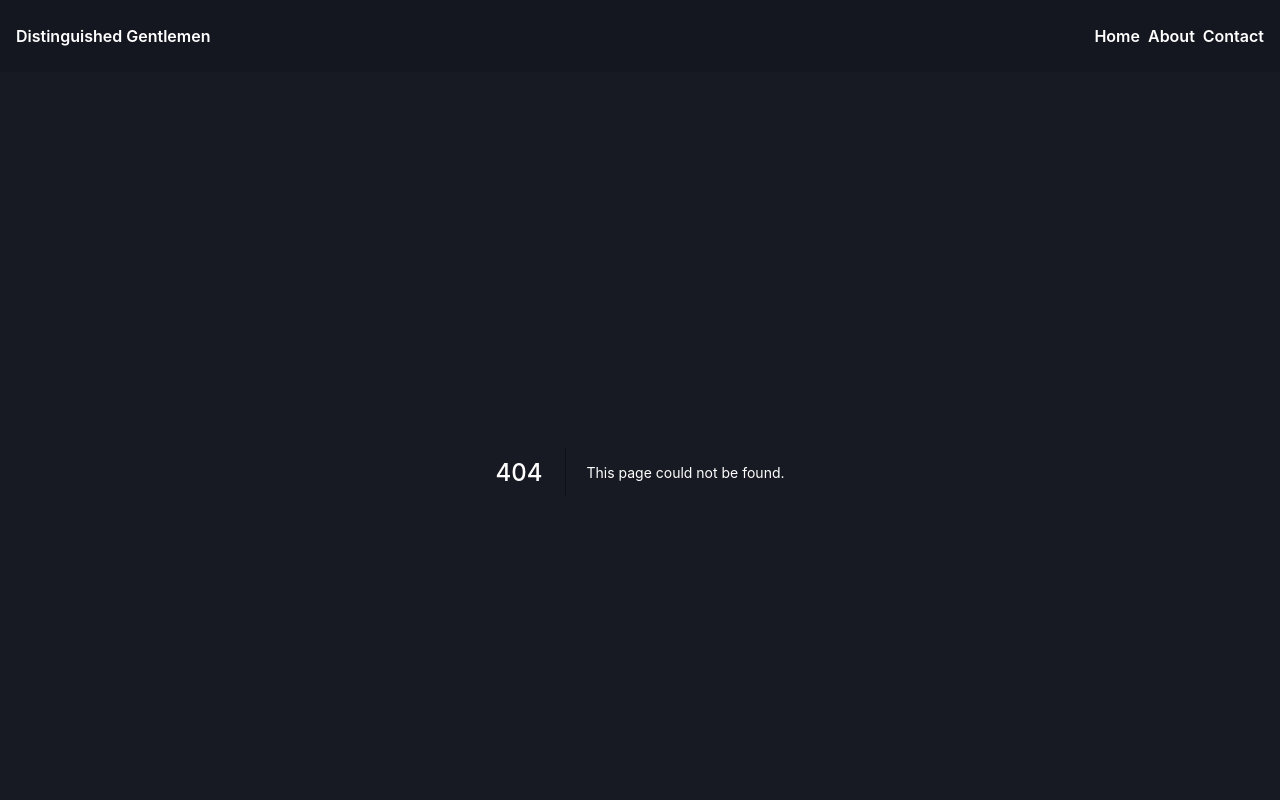
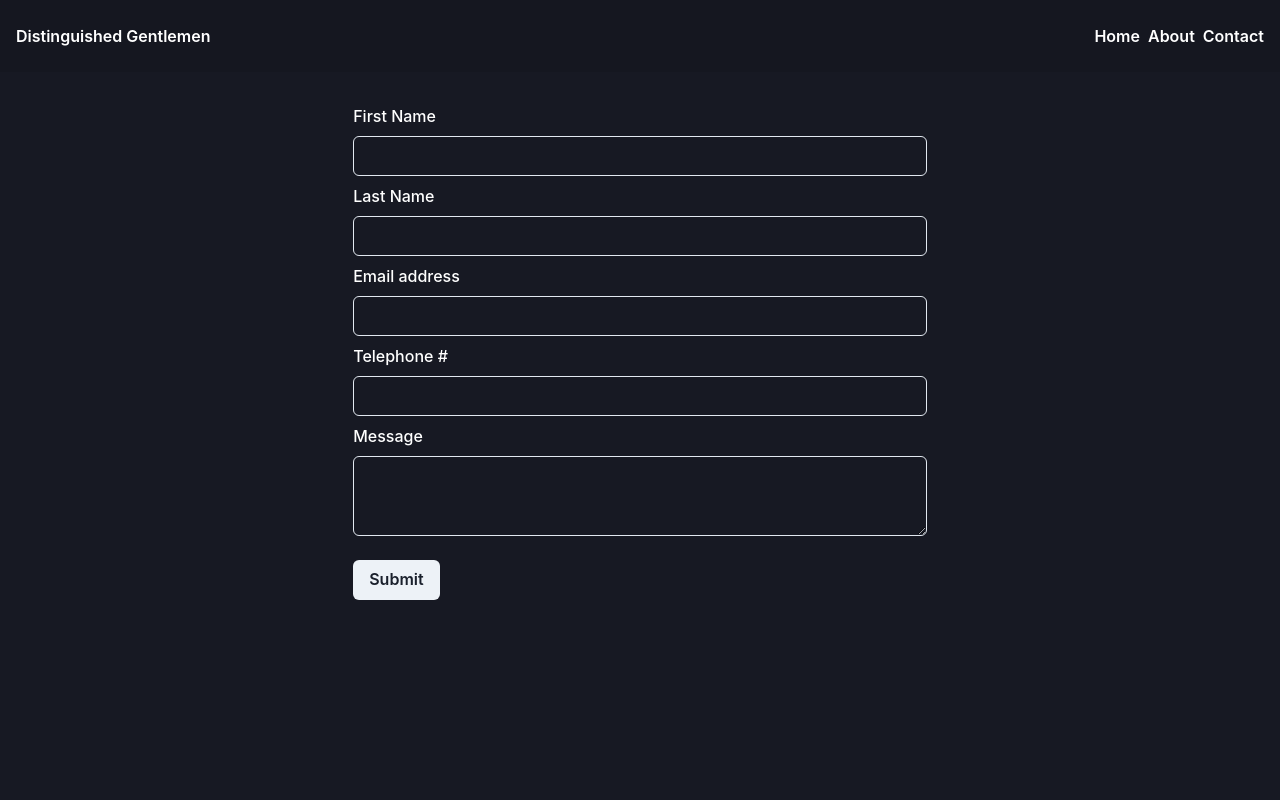
Before and after one commit to shoeJuice/distinguished-gentlemens-club, a Next.js app: page /contact in a window 1280 px wide. Before the commit this address had no page. Shown: the top 800 px of the page. Built offline with nearby package versions, Linux system fonts and the light colour scheme.

Commit message:
Changes: - Added new page /contact - Set up ContactForm component, hooked up to backend - Renamed /modules/forms/utils to /modules/forms/functions - Renamed formSubmit to submitContactForm

```diff
--- a/config/firebaseConfig.ts
+++ b/config/firebaseConfig.ts
@@ -1,7 +1,6 @@
 import { initializeApp } from "firebase/app";
 import { getFirestore } from "firebase/firestore";
 
-console.log(process.env)
 
 /**
  * Main firebase app instance
--- a/modules/forms/ContactForm.tsx
+++ b/modules/forms/ContactForm.tsx
@@ -7,8 +7,12 @@ import {
   FormLabel,
   FormErrorMessage,
   FormHelperText,
+  Textarea,
+  Text,
+  Button,
+  VStack
 } from "@chakra-ui/react";
-import { FormMethods } from "./utils";
+import { submitContactForm } from "./functions";
 
 /**
  * Render a Contact Form
@@ -16,17 +20,127 @@ import { FormMethods } from "./utils";
 
 // TODO: Decide between importing submit handler from a separate file for mocking or include it within React component
 
+export const ContactForm = ({ onSubmit }: any) => {
+  const [formSubmitted, setFormSubmitted] = useState<boolean>(false);
+  const [message, setMessage] = useState<string>("");
+  const [hasText, setHasText] = useState<boolean>(false);
 
-export const ContactForm = ({onSubmit} : any) => {
+  const emailRef = useRef<HTMLInputElement>(null);
+  const firstNameRef = useRef<HTMLInputElement>(null);
+  const lastNameRef = useRef<HTMLInputElement>(null);
+  const messageRef = useRef<HTMLTextAreaElement>(null);
+  const telephoneRef = useRef<HTMLInputElement>(null);
 
-    FormMethods.handleSubmit = () => {
-        console.log("Submitting form");
+  useEffect(() => {
+    if (messageRef.current) {
+      messageRef.current.maxLength = 500;
+      messageRef.current.addEventListener("input", () => {
+        if (messageRef.current) {
+          setMessage(messageRef.current.value);
+        }
+      });
     }
+  }, []);
 
-    return (<Box>
+  return !formSubmitted ? (
+    <Box paddingY={8}>
+      <VStack alignItems="flex-start">
         <FormControl>
-            <FormLabel htmlFor="email">Email address</FormLabel>
-            <Input type="email" id="email" aria-describedby="email-helper-text" />
+          <FormLabel htmlFor="email">First Name</FormLabel>
+          <Input
+            type="text"
+            id="first-name"
+            ref={firstNameRef}
+            aria-describedby="first-name-helper-text"
+          />
         </FormControl>
-    </Box>);
-}
+        <FormControl>
+          <FormLabel htmlFor="email">Last Name</FormLabel>
+          <Input
+            type="text"
+            id="last-name"
+            ref={lastNameRef}
+            aria-describedby="last-name-helper-text"
+          />
+        </FormControl>
+        <FormControl>
+          <FormLabel htmlFor="email">Email address</FormLabel>
+          <Input
+            type="email"
+            id="email"
+            ref={emailRef}
+            aria-describedby="email-helper-text"
+          />
+        </FormControl>
+        <FormControl>
+          <FormLabel htmlFor="email">Telephone #</FormLabel>
+          <Input
+            type="tel"
+            id="telephone"
+            ref={telephoneRef}
+            aria-describedby="tel-helper-text"
+          />
+        </FormControl>
+        <FormControl
+          isInvalid={
+            messageRef.current
+              ? messageRef.current.textLength > messageRef.current.maxLength
+              : false
+          }
+        >
+          <FormLabel htmlFor="message">Message</FormLabel>
+          <Textarea
+            id="message"
+            ref={messageRef}
+            aria-describedby="message-helper-text"
+          />
+          <FormHelperText>
+            {message.length
+              ? `${message.length}/${messageRef.current?.maxLength}`
+              : ""}
+          </FormHelperText>
+        </FormControl>
+        <Button
+          mt={2}
+          onClick={() => {
+            if (
+              messageRef.current &&
+              firstNameRef.current &&
+              lastNameRef.current &&
+              emailRef.current &&
+              telephoneRef.current
+            ) {
+              let newForm = {
+                "First Name": firstNameRef.current.value,
+                "Last Name": lastNameRef.current.value,
+                "Email Address": emailRef.current.value,
+                "Phone #": telephoneRef.current.value,
+                Message: messageRef.current.value,
+              };
+              submitContactForm(newForm).then((res) => {
+                switch (res.status) {
+                  case 200:
+                    setFormSubmitted(true);
+                    break;
+                  default:
+                    console.log(res);
+                    window.alert(res);
+                    break;
+                }
+              });
+            } else {
+              window.alert("Please fill out all fields");
+            }
+          }}
+        >
+          Submit
+        </Button>
+      </VStack>
+    </Box>
+  ) : (
+    <Text>
+      Thank you for your submission! We will get back to you as soon as
+      possible.
+    </Text>
+  );
+};
--- /dev/null
+++ b/modules/forms/functions.ts
@@ -0,0 +1,23 @@
+import axios from "axios";
+
+type FormData = {
+  "First Name": String;
+  "Last Name": String;
+  "Email Address": String;
+  "Phone #": String;
+  Message: String;
+};
+
+/**
+ * Submit a form to the backend.
+ * @param form
+ * @throws {Error} If the form is not valid.
+ * @returns {Promise} A promise that resolves when the form is submitted.
+ */
+async function submitContactForm(form: FormData) {
+  return axios.post("/api/contact", form, {
+    baseURL: process.env.BASE_URL,
+  });
+}
+
+export { submitContactForm };
--- a/modules/forms/utils.ts
+++ /dev/null
@@ -1 +0,0 @@
-export const FormMethods = { handleSubmit: () => {} };
--- /dev/null
+++ b/pages/contact.tsx
@@ -0,0 +1,22 @@
+import type { NextPage } from "next";
+import Head from "next/head";
+
+import { Box, Container, Text, Button, Flex, Image } from "@chakra-ui/react";
+import { ContactForm } from "../modules/forms/ContactForm";
+
+const Contact: NextPage = () => {
+  return (
+    <Box minHeight="100vh">
+      <Head>
+        <title>Contact - Distinguished Gentlemen</title>
+        <meta name="description" content="Generated by create next app" />
+        <link rel="icon" href="/favicon.ico" />
+      </Head>
+      <Container>
+        <ContactForm />
+      </Container>
+    </Box>
+  );
+};
+
+export default Contact;
```
Also changed, not shown: pages/about.tsx (+39 -14 lines), 1 other file (tests, documents, lock files or other folders).
